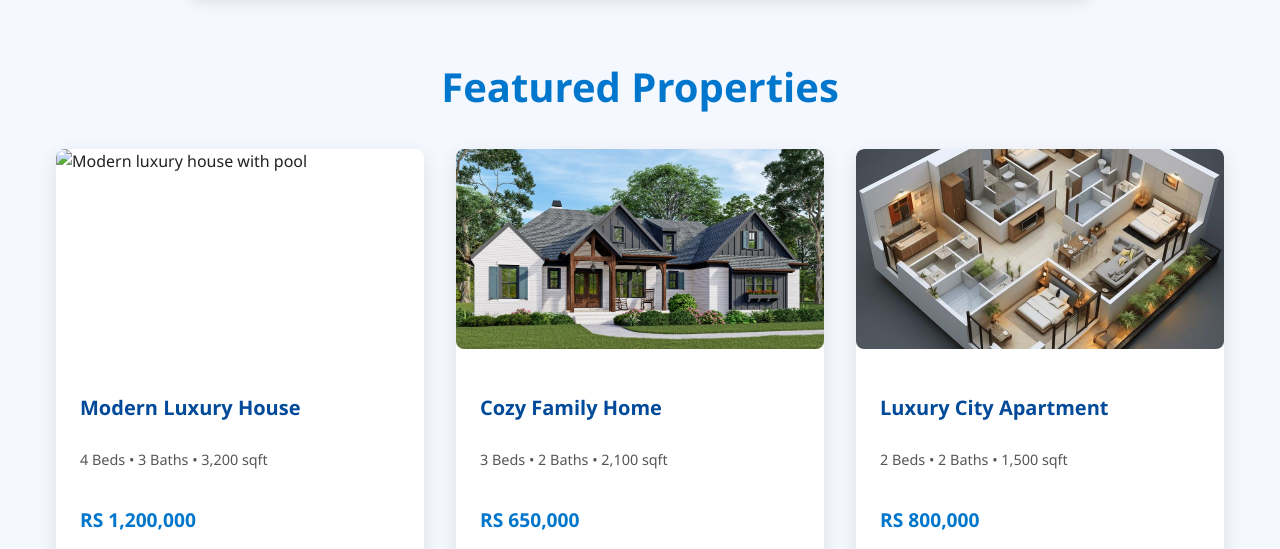
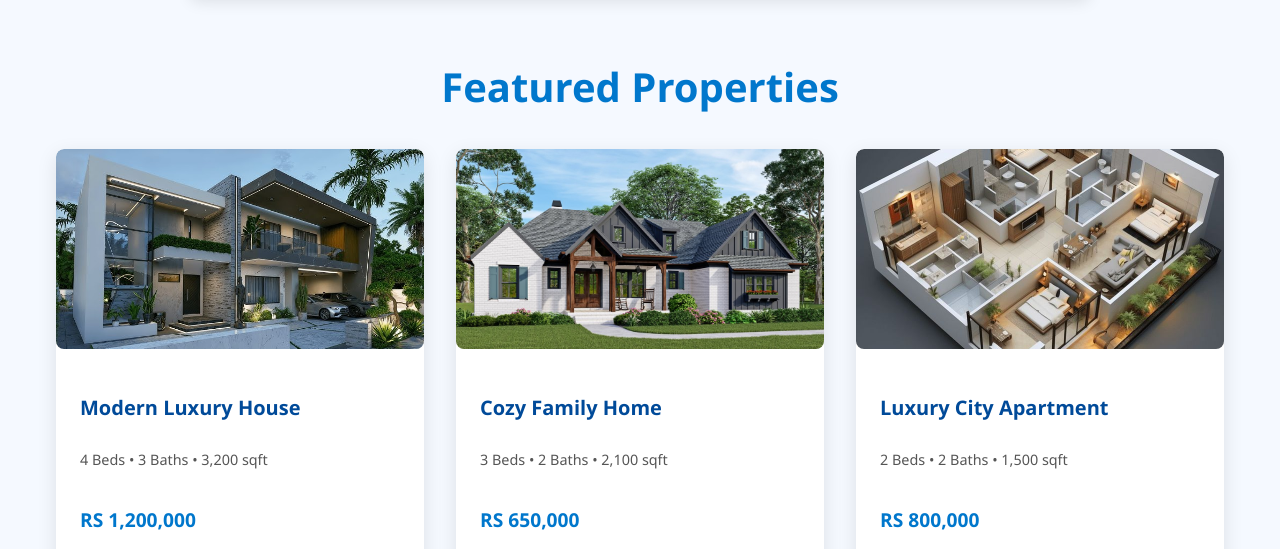
Before and after one commit to sairaj6907p/Swastik-Properties-Marketing, a plain HTML site: page index.html in a window 1280 px wide. Shown: the part 724-1273 px from the top of the page. Drawn offline with Linux system fonts and the light colour scheme.

Commit message:
Update index.html

```diff
--- a/index.html
+++ b/index.html
@@ -380,7 +380,7 @@
   <div class="property-grid">
     <article class="property-card" tabindex="0">
       <div class="property-image">
-        <img src="images\jpg.jpg" alt="Modern luxury house with pool" />
+        <img src="images\.jpg.jpg" alt="Modern luxury house with pool" />
       </div>
       <div class="property-info">
         <h3 class="property-title">Modern Luxury House</h3>
```
